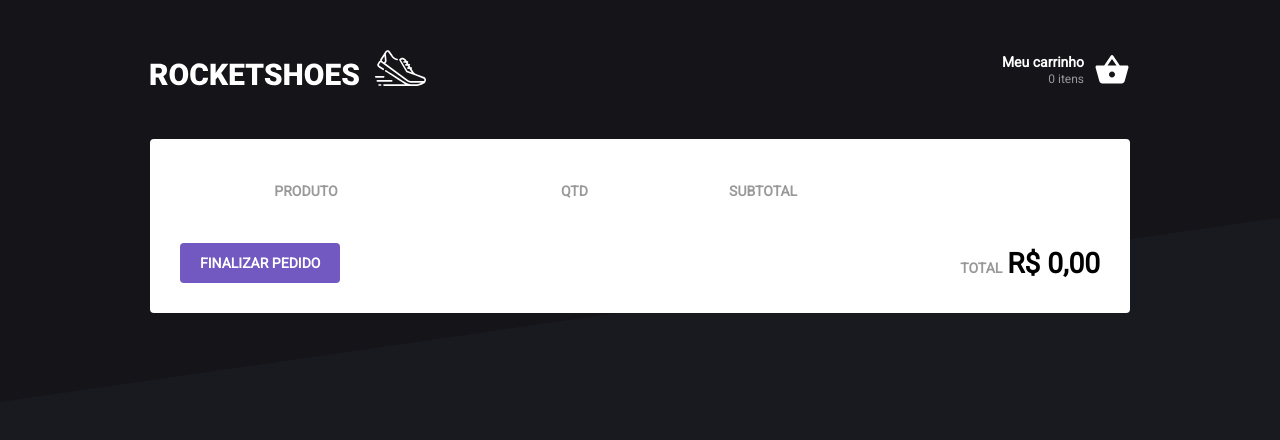
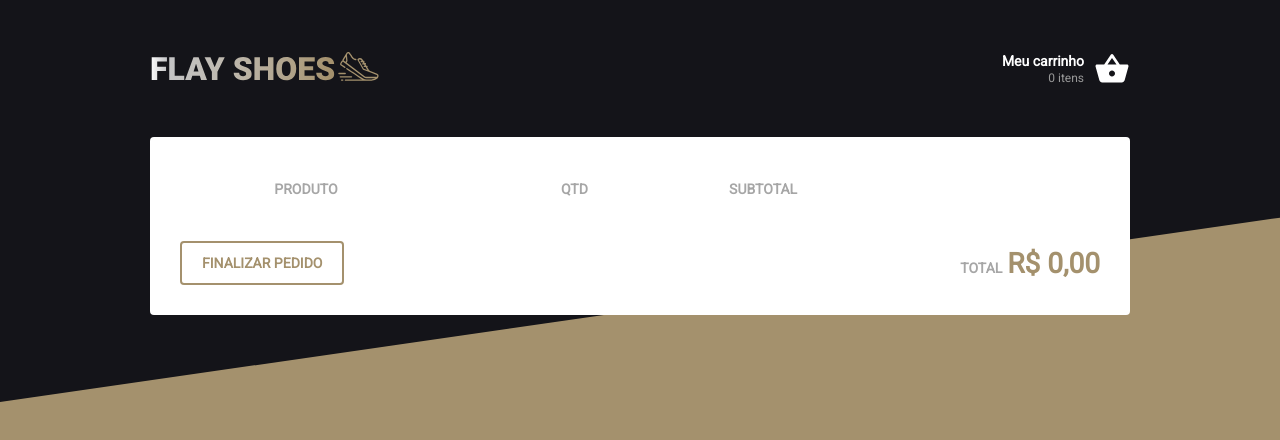
Before and after one commit to helitonoliveiraa/ignite-reactjs-creating-cart-buy-hook, a React (Create React App) app: page /cart in a window 1280 px wide. Shown: the top 440 px of the page. Built offline with nearby package versions, Linux system fonts and the light colour scheme.

Commit message:
:art: chore: refactory desing system of colors and logo

```diff
--- a/src/hooks/useCart.tsx
+++ b/src/hooks/useCart.tsx
@@ -86,7 +86,7 @@ export function CartProvider({ children }: CartProviderProps): JSX.Element {
         JSON.stringify(updatedProducts),
       );
     } catch {
-      toast.error('Erro na adição do produto')
+      toast.error('Erro na adição do produto');
     }
   };
 
--- a/src/pages/Cart/styles.ts
+++ b/src/pages/Cart/styles.ts
@@ -3,7 +3,7 @@ import { darken, lighten } from 'polished';
 
 export const Container = styled.div`
   padding: 30px;
-  background: #fff;
+  background: var(--white);
   border-radius: 4px;
 
   footer {
@@ -13,9 +13,9 @@ export const Container = styled.div`
     align-items: center;
 
     button {
-      background: #7159c1;
-      color: #fff;
-      border: 0;
+      background: transparent;
+      color: var(--primary);
+      border: 2px solid var(--primary);
       border-radius: 4px;
       padding: 12px 20px;
       font-weight: bold;
@@ -23,7 +23,8 @@ export const Container = styled.div`
       transition: background 0.2s;
 
       &:hover {
-        background: ${darken(0.06, '#7159c1')};
+        background: ${darken(0.06, '#a4916d')};
+        color: var(--white);
       }
     }
   }
@@ -33,14 +34,14 @@ export const ProductTable = styled.table`
   width: 100%;
 
   thead th {
-    color: #999;
+    color: var(--gray);
     text-align: left;
     padding: 12px;
   }
 
   tbody td {
     padding: 12px;
-    border-bottom: 1px solid #eee;
+    border-bottom: 1px solid var(--gray-light);
   }
 
   img {
@@ -48,7 +49,7 @@ export const ProductTable = styled.table`
   }
 
   strong {
-    color: #333;
+    color: var(--gray-dark);
     display: block;
   }
 
@@ -57,6 +58,7 @@ export const ProductTable = styled.table`
     margin-top: 5px;
     font-size: 18px;
     font-weight: bold;
+    color: var(--primary);
   }
 
   div {
@@ -64,9 +66,9 @@ export const ProductTable = styled.table`
     align-items: center;
 
     input {
-      border: 1px solid #ddd;
+      border: 1px solid var(--gray-middle);
       border-radius: 4px;
-      color: #666;
+      color: var(--gray);
       padding: 6px;
       width: 50px;
     }
@@ -78,19 +80,19 @@ export const ProductTable = styled.table`
     padding: 6px;
 
     svg {
-      color: #7159c1;
+      color: var(--primary);
       transition: color 0.2s;
     }
 
     &:hover {
       svg {
-        color: ${darken(0.06, '#7159c1')};
+        color: ${darken(0.06, '#a4916d')};
       }
     }
 
     &:disabled {
       svg {
-        color: ${lighten(0.25, '#7159c1')};
+        color: ${lighten(0.25, '#a4916d')};
         cursor: not-allowed;
       }
     }
@@ -102,12 +104,13 @@ export const Total = styled.div`
   align-items: baseline;
 
   span {
-    color: #999;
+    color: var(--gray);
     font-weight: bold;
   }
 
   strong {
     font-size: 28px;
     margin-left: 5px;
+    color: var(--primary);
   }
 `;
--- a/src/pages/Home/index.tsx
+++ b/src/pages/Home/index.tsx
@@ -61,10 +61,10 @@ const Home = (): JSX.Element => {
           <button
             type="button"
             data-testid="add-product-button"
-          onClick={() => handleAddProduct(product.id)}
+            onClick={() => handleAddProduct(product.id)}
           >
             <div data-testid="cart-product-quantity">
-              <MdAddShoppingCart size={16} color="#FFF" />
+              <MdAddShoppingCart size={16} />
               {cartItemsAmount[product.id] || 0}
             </div>
 
--- a/src/pages/Home/styles.ts
+++ b/src/pages/Home/styles.ts
@@ -10,7 +10,7 @@ export const ProductList = styled.ul`
   li {
     display: flex;
     flex-direction: column;
-    background: #fff;
+    background: var(--white);
     border-radius: 4px;
     padding: 20px;
 
@@ -22,7 +22,7 @@ export const ProductList = styled.ul`
     > strong {
       font-size: 16px;
       line-height: 20px;
-      color: #333;
+      color: var(--gray-dark);
       margin-top: 5px;
     }
 
@@ -30,12 +30,13 @@ export const ProductList = styled.ul`
       font-size: 21px;
       font-weight: bold;
       margin: 5px 0 20px;
+      color: var(--primary);
     }
 
     button {
-      background: #7159c1;
-      color: #fff;
-      border: 0;
+      background: transparent;
+      color: var(--primary);
+      border: 2px solid var(--primary);
       border-radius: 4px;
       overflow: hidden;
       margin-top: auto;
@@ -45,7 +46,12 @@ export const ProductList = styled.ul`
       transition: background 0.2s;
 
       &:hover {
-        background: ${darken(0.06, '#7159c1')};
+        background: ${darken(0.06, '#a4916d')};
+        color: var(--white);
+
+        svg {
+          color: var(--white);
+        }
       }
 
       div {
@@ -56,6 +62,7 @@ export const ProductList = styled.ul`
 
         svg {
           margin-right: 5px;
+          color: var(--primary);
         }
       }
 
--- a/src/styles/global.ts
+++ b/src/styles/global.ts
@@ -11,8 +11,18 @@ export default createGlobalStyle`
     box-sizing: border-box;
   }
 
+  :root {
+    --primary: #a4916d;
+    --white: #fff;
+    --gray-light: #eee;
+    --gray-middle: #ddd;
+    --gray: #a6a6a6;
+    --gray-dark: #8c8c8c;
+    --dark: #333;
+  }
+
   body {
-    background: #191920 url(${background}) no-repeat center top;
+    background: #a4916d url(${background}) no-repeat center top;
     -webkit-font-smoothing: antialiased;
   }
 
```
Also changed, not shown: src/assets/images/logo.svg.
